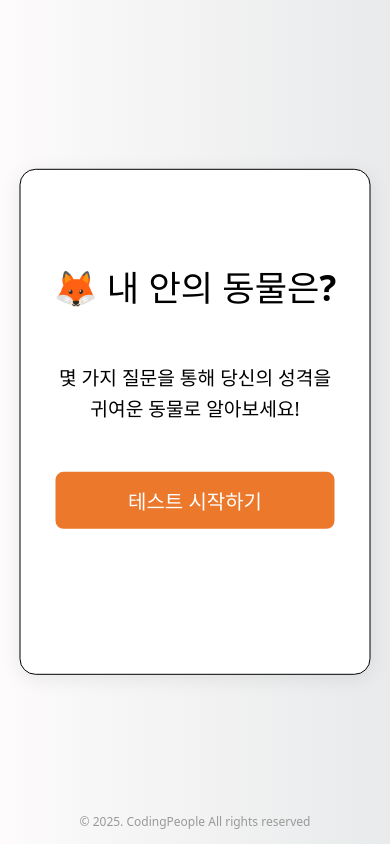
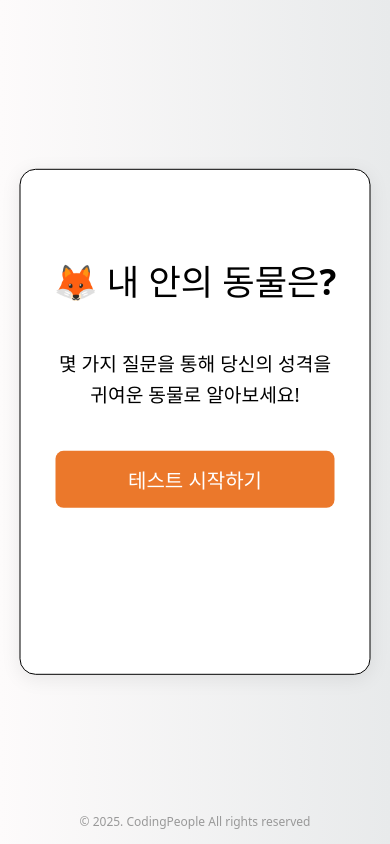
Before and after one commit to codingpeople-2020/animal-test-site, a React (Vite) app: page / in a window 390 px wide. Built offline with nearby package versions, Linux system fonts and the light colour scheme.

Commit message:
CSS 수정 8차

```diff
--- a/src/index.css
+++ b/src/index.css
@@ -185,11 +185,11 @@ button:focus, button:focus-visible {
   }
   .start-title {
     font-size: 2.2em;
-    padding: 36px 0;
+    padding: 3.6vh 0;
   }
   .start-description {
     font-size: 1.2em;
-    padding: 16px 24px 48px;
+    padding: 1.6vh 24px 4.8vh;
   }
   .start-button {
     width: 80%;
@@ -204,7 +204,7 @@ button:focus, button:focus-visible {
   }
   .question{
     font-size: 1.4em;
-    padding: 48px 0 36px 0;
+    padding: 4.8vh 0 3v6vh 0;
   }
   .answer-box{
     width: 100%;
@@ -219,14 +219,14 @@ button:focus, button:focus-visible {
   .result-container {
     width: 90%;
     height: 80vh;
-    padding: 64px 0;
+    padding: 6.4vh 0;
   }
   .result-image{
     max-width: 200px;
   }
   .result-description{
     width: 90%;
-    padding: 36px 0;
+    padding: 3.6vh 0;
     font-size: 1.1em;
     line-height: 1.3;
   }
```
